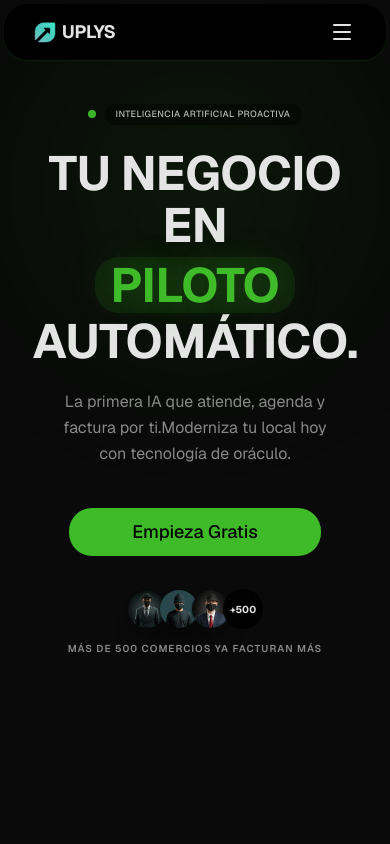
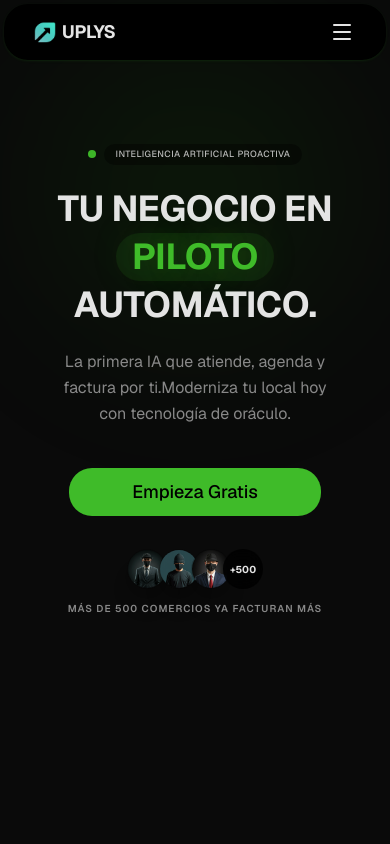
Before and after one commit to Carvajal-daniel/proyecto-personal, a Next.js app: page / in a window 390 px wide. Shown: the top 844 px of the page. Built offline with nearby package versions, Linux system fonts and the light colour scheme.

Commit message:
cambio de tamaño de fontes

```diff
--- a/src/components/Hero.tsx
+++ b/src/components/Hero.tsx
@@ -25,16 +25,15 @@ const Hero = () => {
 
       {/* Título Principal - Tamaños escalonados */}
       <h1 className="relative z-10 max-w-4xl font-bold uppercase tracking-tight text-foreground">
-        <span className="mb-1 block text-5xl sm:text-6xl md:text-6xl lg:text-7xl">
-          Tu negocio
+        <span className="mb-1 block text-4xl sm:text-6xl md:text-6xl lg:text-7xl">
+          Tu negocio en
         </span>
         <span className="flex flex-col items-center justify-center gap-2 sm:flex-row sm:gap-4">
-          <span className="text-5xl sm:text-6xl md:text-6xl lg:text-7xl">en</span>
-          <span className="relative inline-block rounded-lg bg-primary/10 px-4 py-1 text-5xl text-primary neon-glow-text sm:text-6xl md:text-6xl lg:text-7xl">
+          <span className="relative inline-block rounded-lg bg-primary/10 px-4 py-1 text-4xl text-primary neon-glow-text sm:text-6xl md:text-6xl lg:text-7xl">
             piloto
           </span>
         </span>
-        <span className="mt-1 block text-5xl sm:text-6xl md:text-6xl lg:text-7xl">
+        <span className="mt-1 block text-4xl sm:text-6xl md:text-6xl lg:text-7xl">
           automático.
         </span>
       </h1>
```
